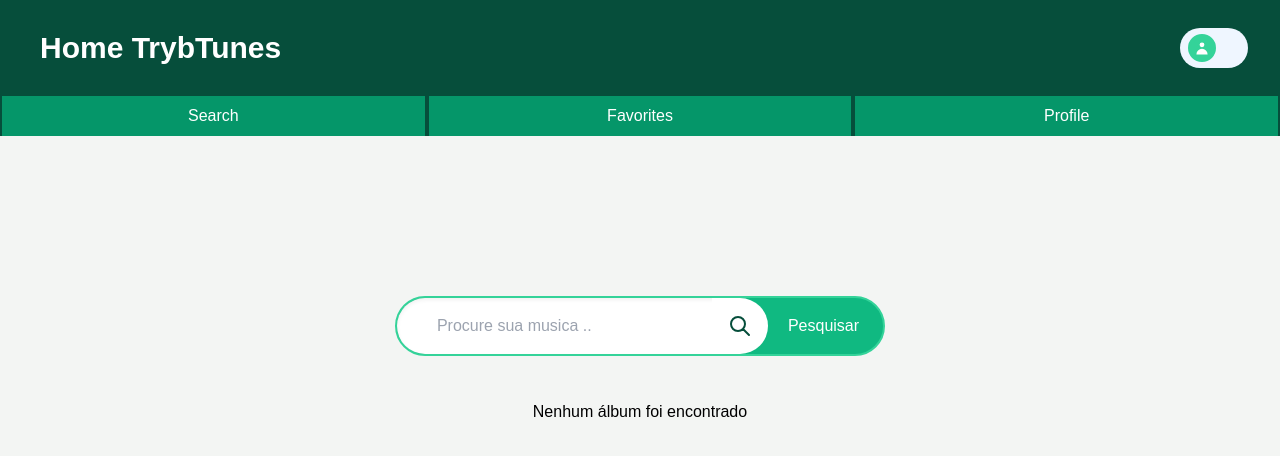
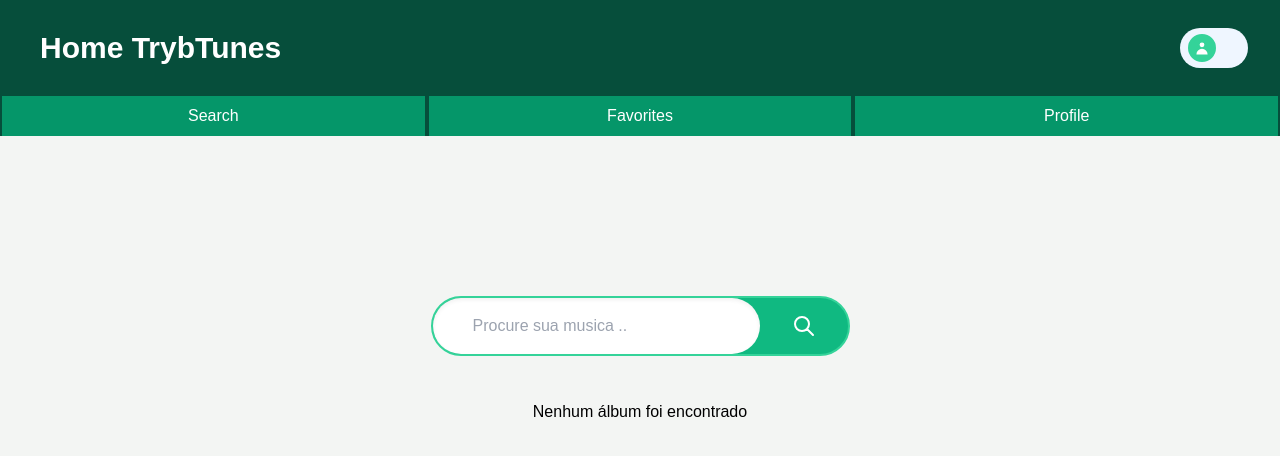
Before and after one commit to blmarquess/MyTunes, a React (Create React App) app: page /search in a window 1280 px wide. Shown: the top 456 px of the page. Built offline with nearby package versions, Linux system fonts and the light colour scheme.

Commit message:
Realise search tbn

```diff
--- a/src/components/IconSearch.jsx
+++ b/src/components/IconSearch.jsx
@@ -1,7 +1,6 @@
 import React from 'react';
 
-const searchCustom = `text-center text-green-900 border-t-1 border-b-1
-border-green-400 bg-white rounded-r-full -rounded-l-full p-4 -m-3`;
+const searchCustom = 'text-center text-white ml-8 mr-4';
 
 export default () => (
   <div className={ searchCustom }>
--- a/src/pages/Search.jsx
+++ b/src/pages/Search.jsx
@@ -68,27 +68,29 @@ export default class Search extends React.Component {
                 <input
                   type="text"
                   data-testid="search-artist-input"
-                  className="py-4 pl-10 pr-20 border-0 rounded-l-full mr-0 my-0
+                  className="py-4 pl-10 pr-20 border-0 rounded-full mr-0 my-0
                   text-green-900 outline-none  shadow-inner"
                   placeholder="Procure sua musica .."
                   value={ itenSearch }
                   onChange={ this.onChangeInputsearch }
                 />
                 <div className="flex items-center m-0">
-                  <SearchIcon />
                   <button
-                    className="ml-8 mr-2"
+                    // className="ml-8 mr-2 -rounded-l-full"
                     type="button"
                     data-testid="search-artist-button"
                     disabled={ onSearch }
                     onClick={ this.pesquisar }
                   >
-                    Pesquisar
+                    <SearchIcon />
                   </button>
                 </div>
               </div>)}
         </div>
-        <section className="flex flex-wrap p-10 mx-auto my-1 justify-center items-center">
+        <section
+          className="flex flex-wrap p-10 mx-auto my-1
+        justify-center items-center text-center"
+        >
           {atuaQuery.length === 0
             ? (<p>Nenhum álbum foi encontrado</p>)
             : (
@@ -96,7 +98,7 @@ export default class Search extends React.Component {
                 lassName="flex flex-wrap p-10 mx-auto my-4 justify-center items-center"
               >
                 <span
-                  className="inline text-center text-3xl font-black"
+                  className="inline text-center text-xl font-black text-green-900"
                 >
                   {`Resultado de álbuns de: ${toQuery}`}
                 </span>
```
